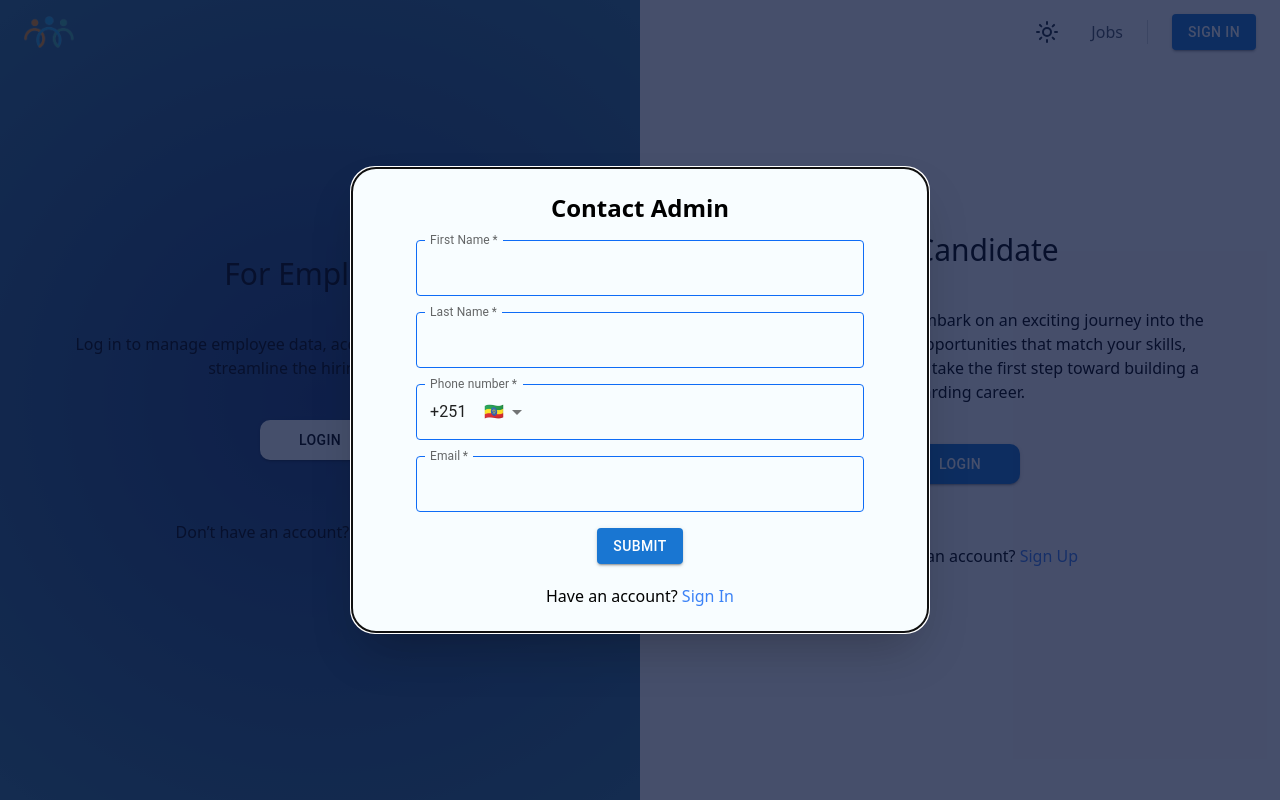
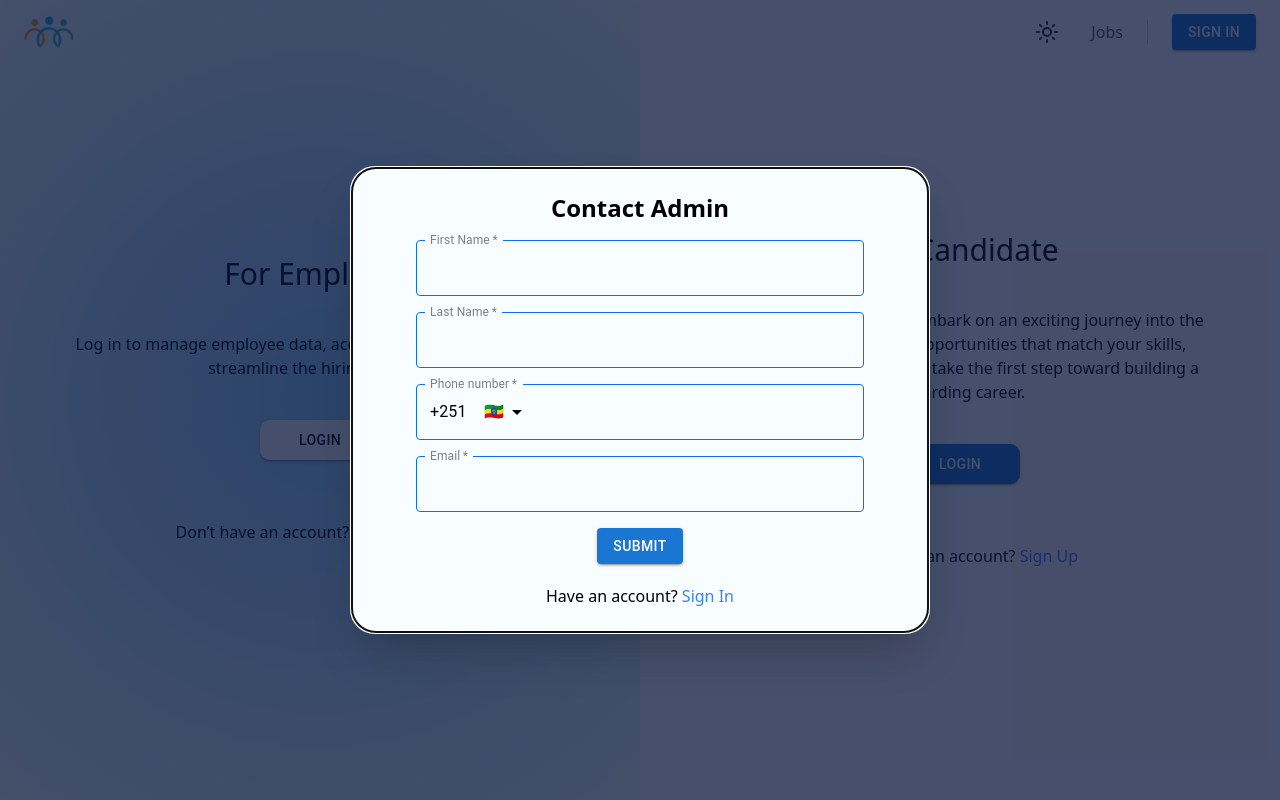
Before and after one commit to YosephSE/ATS, a Next.js app in the folder client/: page /roles in a window 1280 px wide. Both pictures are taken after a click on the element "Contact Admin". Built offline with nearby package versions, Linux system fonts and the light colour scheme.

Commit message:
Add dark mode to popups

```diff
--- a/client/app/roles/page.tsx
+++ b/client/app/roles/page.tsx
@@ -19,7 +19,7 @@ const RolesPage = () => {
         <Header page="roles" />
       </div>
       <div className="grid md:grid-cols-2 min-h-screen">
-        <div className="bg-[radial-gradient(circle,rgba(0,35,99,0.88),rgba(40,105,138,0.94))] flex justify-center items-center min-h-screen">
+        <div className="bg-[radial-gradient(circle,#94CFFA,#F5FFF6)] dark:bg-[radial-gradient(circle,rgba(0,35,99,0.88),rgba(40,105,138,0.94))] flex justify-center items-center min-h-screen">
           <div className="w-[80%] flex flex-col items-center gap-10">
             <h1 className="text-3xl text-center">For Employee</h1>
             <p className="text-center">
--- a/client/components/ContactForm.tsx
+++ b/client/components/ContactForm.tsx
@@ -15,6 +15,7 @@ import { setLoginAdmin } from '@/redux/slices/ModalSlice';
 import { countries, CountryData } from '../public/countrydata';
 import { contact } from '@/redux/slices/AdminSlice';
 import { RootState } from '@/redux/Store';
+import { useTheme } from 'next-themes';
 
 const ContactForm = () => {
   const firstRef = useRef<HTMLInputElement>(null);
@@ -24,6 +25,7 @@ const ContactForm = () => {
   const [error, setError] = useState<string | null>(null);
   const [selectedCountry, setSelectedCountry] = useState<CountryData>(countries[0]);
   const [dialCode, setDialCode] = useState(selectedCountry.dialCode);
+  const { resolvedTheme } = useTheme();
 
   const currentState = useAppSelector((state: RootState) => state.admin)
   const dispatch = useAppDispatch()
@@ -83,7 +85,15 @@ const ContactForm = () => {
           type="text"
           required
           fullWidth
-          InputLabelProps={{ shrink: true }}
+          InputLabelProps={{
+              shrink: true,
+              sx: {
+                color: resolvedTheme === "dark" ? "white" : "grey",
+                '&.Mui-focused': {
+                  color: resolvedTheme === "dark" ? "lightblue" : "blue",
+                },
+              }
+            }}
             sx={{
               '& .MuiOutlinedInput-root': {
                 '& fieldset': {
@@ -95,6 +105,9 @@ const ContactForm = () => {
                 '&.Mui-focused fieldset': {
                   borderColor: 'blue',
                 },
+                '& .MuiInputBase-input': {
+                  color: resolvedTheme === "dark" ? "white" : "black",
+                }
               },
             }}
         />
@@ -104,7 +117,15 @@ const ContactForm = () => {
           type="text"
           required
           fullWidth
-          InputLabelProps={{ shrink: true }}
+          InputLabelProps={{
+              shrink: true,
+              sx: {
+                color: resolvedTheme === "dark" ? "white" : "grey",
+                '&.Mui-focused': {
+                  color: resolvedTheme === "dark" ? "lightblue" : "blue",
+                },
+              }
+            }}
             sx={{
               '& .MuiOutlinedInput-root': {
                 '& fieldset': {
@@ -116,6 +137,9 @@ const ContactForm = () => {
                 '&.Mui-focused fieldset': {
                   borderColor: 'blue',
                 },
+                '& .MuiInputBase-input': {
+                  color: resolvedTheme === "dark" ? "white" : "black",
+                }
               },
             }}
         />
@@ -124,7 +148,15 @@ const ContactForm = () => {
             type="tel"
             required
             fullWidth
-            InputLabelProps={{ shrink: true }}
+            InputLabelProps={{
+              shrink: true,
+              sx: {
+                color: resolvedTheme === "dark" ? "white" : "grey",
+                '&.Mui-focused': {
+                  color: resolvedTheme === "dark" ? "lightblue" : "blue",
+                },
+              }
+            }}
             InputProps={{
                 startAdornment: (
                   <InputAdornment sx={{}} position="start">
@@ -140,10 +172,11 @@ const ContactForm = () => {
                                   },
                                   '& .MuiInputBase-input': {
                                       padding: '0',
+                                      color: resolvedTheme === 'dark' ? 'white' : 'black',
                                   },
                               }}
                               inputProps={{
-                        style: { padding: '0' }
+                                  style: { padding: '0', color: resolvedTheme === 'dark' ? 'white' : 'black' }
                               }}
                           />
                           <Select
@@ -154,6 +187,12 @@ const ContactForm = () => {
                                   '& .MuiOutlinedInput-notchedOutline': {
                                       border: 'none',
                                   },
+                                  '& .MuiSelect-select': {
+                                      color: resolvedTheme === 'dark' ? 'white' : 'black',
+                                  },
+                                  '& .MuiSelect-icon': {
+                                      color: resolvedTheme === 'dark' ? 'white' : 'black',
+                                  }
                               }}
                               renderValue={(value) => (
                                   <span>{selectedCountry.flag}</span>
@@ -184,6 +223,9 @@ const ContactForm = () => {
                 '&.Mui-focused fieldset': {
                   borderColor: 'blue',
                 },
+                '& .MuiInputBase-input': {
+                  color: resolvedTheme === "dark" ? "white" : "black",
+                }
               },
             }}
             />
@@ -194,7 +236,15 @@ const ContactForm = () => {
           type="email"
           required
           fullWidth
-          InputLabelProps={{ shrink: true }}
+          InputLabelProps={{
+              shrink: true,
+              sx: {
+                color: resolvedTheme === "dark" ? "white" : "grey",
+                '&.Mui-focused': {
+                  color: resolvedTheme === "dark" ? "lightblue" : "blue",
+                },
+              }
+            }}
             sx={{
               '& .MuiOutlinedInput-root': {
                 '& fieldset': {
@@ -206,6 +256,9 @@ const ContactForm = () => {
                 '&.Mui-focused fieldset': {
                   borderColor: 'blue',
                 },
+                '& .MuiInputBase-input': {
+                  color: resolvedTheme === "dark" ? "white" : "black",
+                }
               },
             }}
         />
--- a/client/components/Modal.tsx
+++ b/client/components/Modal.tsx
@@ -28,7 +28,7 @@ const SignInModal = () => {
             aria-labelledby="modal"
             aria-describedby="form">
 
-            <div className="w-[90%] bg-[#F8FDFF] max-w-xl shadow-2xl p-6 rounded-3xl">
+            <div className="w-[90%] bg-[#F8FDFF] dark:bg-gray-900 max-w-xl shadow-2xl p-6 rounded-3xl">
                 {
                     modalValue === "signin"
                     ?
--- a/client/components/SignUpForm.tsx
+++ b/client/components/SignUpForm.tsx
@@ -11,6 +11,7 @@ import { register, resetSuccess} from '@/redux/slices/UserSlice';
 import { useAppSelector } from '@/redux/Hooks';
 import { RootState } from '@/redux/Store';
 import { useRouter } from 'next/navigation';
+import { useTheme } from 'next-themes';
 
 const SignUpForm = () => {
     const currentState = useAppSelector((state: RootState) => state.user)
@@ -23,6 +24,7 @@ const SignUpForm = () => {
 
     const dispatch = useAppDispatch()
     const router = useRouter()
+    const { resolvedTheme } = useTheme();
 
     const handleSubmit = (e: React.FormEvent<HTMLFormElement>) => {
         e.preventDefault();
@@ -76,15 +78,24 @@ const SignUpForm = () => {
                   '&.Mui-focused fieldset': {
                     borderColor: 'blue',
                   },
+                  '& .MuiInputBase-input': {
+                    color: resolvedTheme === "dark" ? "white" : "black",
+                  }
                 },
               }}
                 inputRef={firstNameRef}
                 label="First Name"
                 type="text"
                 required
-                className="w-[80%] bg-white"
+                className="w-[80%] bg-white dark:bg-gray-800 dark:bg-gray-800"
                 InputLabelProps={{
                     shrink: true,
+                    sx: {
+                      color: resolvedTheme === "dark" ? "white" : "grey",
+                      '&.Mui-focused': {
+                        color: resolvedTheme === "dark" ? "lightblue" : "blue",
+                      },
+                    }
                   }}
             />
             <TextField
@@ -99,15 +110,24 @@ const SignUpForm = () => {
                   '&.Mui-focused fieldset': {
                     borderColor: 'blue',
                   },
+                  '& .MuiInputBase-input': {
+                    color: resolvedTheme === "dark" ? "white" : "black",
+                  }
                 },
               }}
                 inputRef={lastNameRef}
                 label="Last Name"
                 type="text"
                 required
-                className="w-[80%] bg-white"
+                className="w-[80%] bg-white dark:bg-gray-800"
                 InputLabelProps={{
                     shrink: true,
+                    sx: {
+                      color: resolvedTheme === "dark" ? "white" : "grey",
+                      '&.Mui-focused': {
+                        color: resolvedTheme === "dark" ? "lightblue" : "blue",
+                      },
+                    }
                   }}
             />
             <TextField
@@ -122,15 +142,24 @@ const SignUpForm = () => {
                   '&.Mui-focused fieldset': {
                     borderColor: 'blue',
                   },
+                  '& .MuiInputBase-input': {
+                    color: resolvedTheme === "dark" ? "white" : "black",
+                  }
                 },
               }}
                 inputRef={emailRef}
                 label="Email"
                 type="email"
                 required
-                className="w-[80%] bg-white"
+                className="w-[80%] bg-white dark:bg-gray-800"
                 InputLabelProps={{
                     shrink: true,
+                    sx: {
+                      color: resolvedTheme === "dark" ? "white" : "grey",
+                      '&.Mui-focused': {
+                        color: resolvedTheme === "dark" ? "lightblue" : "blue",
+                      },
+                    }
                   }}
             />
             <TextField
@@ -151,9 +180,15 @@ const SignUpForm = () => {
                 label="Password"
                 type="password"
                 required
-                className="w-[80%] bg-white"
+                className="w-[80%] bg-white dark:bg-gray-800"
                 InputLabelProps={{
                     shrink: true,
+                    sx: {
+                      color: resolvedTheme === "dark" ? "white" : "grey",
+                      '&.Mui-focused': {
+                        color: resolvedTheme === "dark" ? "lightblue" : "blue",
+                      },
+                    }
                   }}
             />
             <TextField
@@ -168,15 +203,24 @@ const SignUpForm = () => {
                   '&.Mui-focused fieldset': {
                     borderColor: 'blue',
                   },
+                  '& .MuiInputBase-input': {
+                    color: resolvedTheme === "dark" ? "white" : "black",
+                  }
                 },
               }}
                 inputRef={confirmPasswordRef}
                 label="Confirm Password"
                 type="password"
                 required
-                className="w-[80%] bg-white"
+                className="w-[80%] bg-white dark:bg-gray-800"
                 InputLabelProps={{
                     shrink: true,
+                    sx: {
+                      color: resolvedTheme === "dark" ? "white" : "grey",
+                      '&.Mui-focused': {
+                        color: resolvedTheme === "dark" ? "lightblue" : "blue",
+                      },
+                    }
                   }}
             />
             <div>
--- a/client/components/SigninForm.tsx
+++ b/client/components/SigninForm.tsx
@@ -7,6 +7,7 @@ import { RootState } from '@/redux/Store';
 import { useRouter } from 'next/navigation';
 import useLoginHandler from '@/customHooks/loginHandler';
 import useLoginState from '@/customHooks/loginState';
+import { useTheme } from 'next-themes';
 
 const SignInForm = () => {
   const [email, setEmail] = useState('');
@@ -19,6 +20,7 @@ const SignInForm = () => {
   const modalState = useAppSelector((state: RootState) => state.modal.user);
   const { currentState, redirect } = useLoginState(modalState === "candidate");
   const loginHandler = useLoginHandler(modalState);
+  const { resolvedTheme } = useTheme();
 
   const handleSubmit = async (e: React.FormEvent<HTMLFormElement>) => {
     e.preventDefault();
@@ -42,7 +44,7 @@ const SignInForm = () => {
     if (currentState.isSuccess) {
       if (!currentState.loggedInUser?.firstTime) {
         router.push(redirect);
-        dispatch(setClosed())
+        dispatch(setClosed());
       }
       dispatch(resetSuccess());
     } else if (currentState.isError) {
@@ -62,8 +64,8 @@ const SignInForm = () => {
 
   return (
     <div>
-      <h2 id="sign-in-modal" className="text-2xl font-semibold mb-4 text-center">
-        {modalState === "candidate" ? "Sign in as a Candidate" : currentState.loggedInUser?.firstTime ? "Change Password": "Sign in as an Employee"}
+      <h2 id="sign-in-modal" className="text-2xl font-semibold mb-4 text-center text-gray-800 dark:text-white">
+        {modalState === "candidate" ? "Sign in as a Candidate" : currentState.loggedInUser?.firstTime ? "Change Password" : "Sign in as an Employee"}
       </h2>
       <form onSubmit={handleSubmit} className="flex flex-col items-center space-y-4">
         {!currentState.loggedInUser?.firstTime ? (
@@ -74,7 +76,7 @@ const SignInForm = () => {
               label="Email"
               type="email"
               required
-              className="w-[80%] bg-white"
+              className="w-[80%] bg-white dark:bg-gray-800"
               sx={{
                 '& .MuiOutlinedInput-root': {
                   '& fieldset': {
@@ -86,9 +88,20 @@ const SignInForm = () => {
                   '&.Mui-focused fieldset': {
                     borderColor: 'blue',
                   },
+                  '& .MuiInputBase-input': {
+                    color: resolvedTheme === "dark" ? "white" : "black",
+                  }
                 },
               }}
-              InputLabelProps={{ shrink: true }}
+              InputLabelProps={{
+                shrink: true,
+                sx: {
+                  color: resolvedTheme === "dark" ? "white" : "grey",
+                  '&.Mui-focused': {
+                    color: resolvedTheme === "dark" ? "lightblue" : "blue",
+                  },
+                }
+              }}
             />
             <TextField
               value={password}
@@ -96,7 +109,7 @@ const SignInForm = () => {
               label="Password"
               type="password"
               required
-              className="w-[80%] bg-white"
+              className="w-[80%] bg-white dark:bg-gray-800 dark:text-white"
               sx={{
                 '& .MuiOutlinedInput-root': {
                   '& fieldset': {
@@ -108,9 +121,20 @@ const SignInForm = () => {
                   '&.Mui-focused fieldset': {
                     borderColor: 'blue',
                   },
+                  '& .MuiInputBase-input': {
+                    color: resolvedTheme === "dark" ? "white" : "black",
+                  }
                 },
               }}
-              InputLabelProps={{ shrink: true }}
+              InputLabelProps={{
+                shrink: true,
+                sx: {
+                  color: resolvedTheme === "dark" ? "white" : "grey",
+                  '&.Mui-focused': {
+                    color: resolvedTheme === "dark" ? "lightblue" : "blue",
+                  },
+                }
+              }}
             />
           </>
         ) : (
@@ -121,7 +145,7 @@ const SignInForm = () => {
               label="Old Password"
               type="password"
               required
-              className="w-[80%] bg-white"
+              className="w-[80%] bg-white dark:bg-gray-800 dark:text-white"
               sx={{
                 '& .MuiOutlinedInput-root': {
                   '& fieldset': {
@@ -133,9 +157,20 @@ const SignInForm = () => {
                   '&.Mui-focused fieldset': {
                     borderColor: 'blue',
                   },
+                  '& .MuiInputBase-input': {
+                    color: resolvedTheme === "dark" ? "white" : "black",
+                  }
                 },
               }}
-              InputLabelProps={{ shrink: true }}
+              InputLabelProps={{
+                shrink: true,
+                sx: {
+                  color: resolvedTheme === "dark" ? "white" : "grey",
+                  '&.Mui-focused': {
+                    color: resolvedTheme === "dark" ? "lightblue" : "blue",
+                  },
+                }
+              }}
             />
             <TextField
               value={newPassword}
@@ -143,7 +178,7 @@ const SignInForm = () => {
               label="New Password"
               type="password"
               required
-              className="w-[80%] bg-white"
+              className="w-[80%] bg-white dark:bg-gray-800 dark:text-white"
               sx={{
                 '& .MuiOutlinedInput-root': {
                   '& fieldset': {
@@ -155,9 +190,20 @@ const SignInForm = () => {
                   '&.Mui-focused fieldset': {
                     borderColor: 'blue',
                   },
+                  '& .MuiInputBase-input': {
+                    color: resolvedTheme === "dark" ? "white" : "black",
+                  }
                 },
               }}
-              InputLabelProps={{ shrink: true }}
+              InputLabelProps={{
+                shrink: true,
+                sx: {
+                  color: resolvedTheme === "dark" ? "white" : "grey",
+                  '&.Mui-focused': {
+                    color: resolvedTheme === "dark" ? "lightblue" : "blue",
+                  },
+                }
+              }}
             />
           </>
         )}
@@ -185,7 +231,7 @@ const SignInForm = () => {
         </Button>
       </form>
       {!currentState.loggedInUser?.firstTime && (
-        <p className="text-center mt-5">
+        <p className="text-center mt-5 text-gray-800 dark:text-gray-300">
           Don’t have an account?{' '}
           <span
             className="text-blue-500 hover:underline hover:text-blue-700 hover:cursor-pointer"
```
Lines whose indentation alone changed are shown as unchanged.
